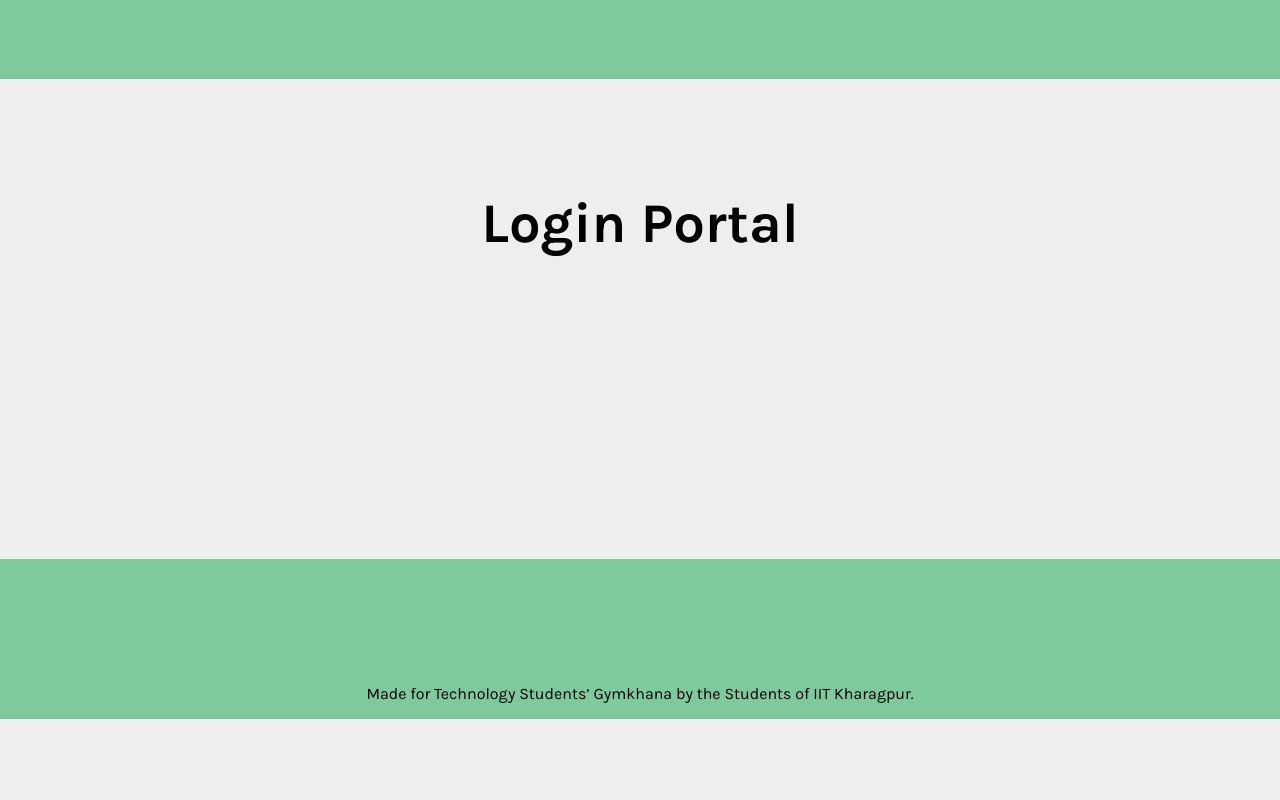
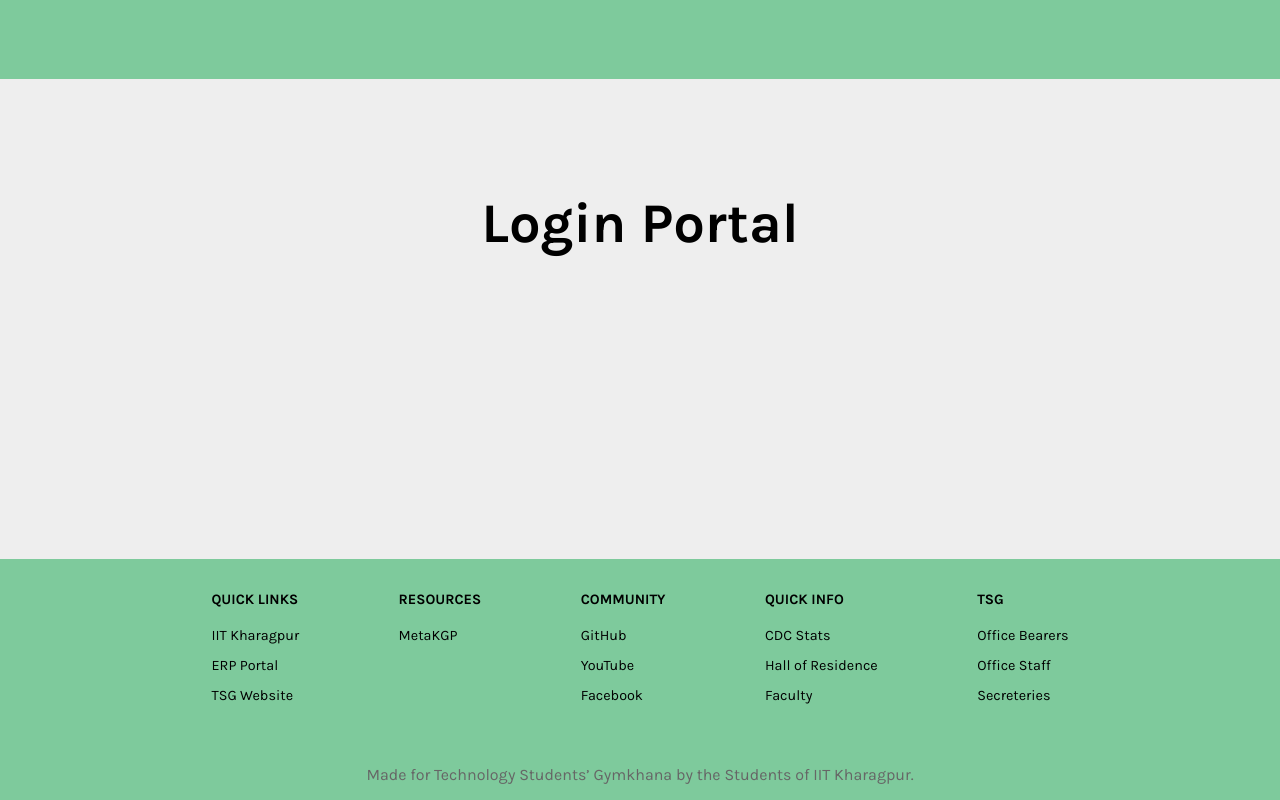
Before and after one commit to Hack-TeeEssGee/frontend, a React (Create React App) app: page / in a window 1280 px wide. Shown: the part 1761-2561 px from the top of the page. Before the commit the page ends 2480 px from the top, so only its background shows below. Built offline with nearby package versions, Linux system fonts and the light colour scheme.

Commit message:
fixed npm issue

```diff
--- a/src/components/footer.js
+++ b/src/components/footer.js
@@ -1,7 +1,143 @@
 const Footer = () => {
   return (
     <div className="footer">
-      <div>
+      <nav>
+        <div className="footer-column">
+
+          <h3>QUICK LINKS</h3>
+          <ul>
+            <li>
+              <a
+                target="_blank"
+                rel="noreferrer noopener"
+                href="http://www.iitkgp.ac.in/">
+                IIT Kharagpur
+              </a>
+            </li>
+            <li>
+              <a
+                target="_blank"
+                rel="noreferrer noopener"
+                href="http://erp.iitkgp.ac.in/">
+                ERP Portal
+              </a>
+            </li>
+            <li>
+              <a
+                target="_blank"
+                rel="noreferrer noopener"
+                href="https://gymkhana.iitkgp.ac.in/">
+                TSG Website
+              </a>
+            </li>
+          </ul>
+        </div>
+
+        <div className="footer-column">
+          <h3>RESOURCES</h3>
+          <ul>
+            <li>
+              <a
+                target="_blank"
+                rel="noreferrer noopener"
+                href="https://wiki.metakgp.org/w/Main_Page">
+                MetaKGP
+              </a>
+            </li>
+          </ul>
+        </div>
+
+        <div className="footer-column">
+          <h3>COMMUNITY</h3>
+          <ul>
+            <li>
+              <a
+                target="_blank"
+                rel="noreferrer noopener"
+                href="https://github.com/tsg-iitkgp">
+                GitHub
+              </a>
+            </li>
+            <li>
+              <a
+                target="_blank"
+                rel="noreferrer noopener"
+                href="https://www.youtube.com/c/TechologyStudentsGymkhanaIITKharagpur">
+                YouTube
+              </a>
+            </li>
+            <li>
+              <a
+                target="_blank"
+                rel="noreferrer noopener"
+                href="https://www.facebook.com/TSG.IITKharagpur/">
+                Facebook
+              </a>
+            </li>
+          </ul>
+
+        </div>
+        <div className="footer-column">
+          <h3>QUICK INFO</h3>
+          <ul>
+            <li>
+              <a
+                //target="_blank"
+                //rel="noreferrer noopener"
+                href="/#">
+                CDC Stats
+              </a>
+            </li>
+            <li>
+              <a
+                //target="_blank"
+                //rel="noreferrer noopener"
+                href="/#">
+                Hall of Residence
+              </a>
+            </li>
+            <li>
+              <a
+                //target="_blank"
+                //rel="noreferrer noopener"
+                href="/#">
+                Faculty
+              </a>
+            </li>
+          </ul>
+
+        </div>
+        <div className="footer-column">
+          <h3>TSG</h3>
+          <ul>
+            <li>
+              <a
+                //target="_blank"
+                //rel="noreferrer noopener"
+                href="/#">
+                Office Bearers
+              </a>
+            </li>
+            <li>
+              <a
+                //target="_blank"
+                //rel="noreferrer noopener"
+                href="/#">
+                Office Staff
+              </a>
+            </li>
+            <li>
+              <a
+                //target="_blank"
+                //rel="noreferrer noopener"
+                href="/#">
+                Secreteries
+              </a>
+            </li>
+          </ul>
+        </div>
+      </nav>
+      <div className="footer-title">
         Made for Technology Students’ Gymkhana by the Students of IIT Kharagpur.
       </div>
     </div>
--- a/src/styles/_footer.scss
+++ b/src/styles/_footer.scss
@@ -8,6 +8,60 @@
 
   div {
     margin: 1rem 0.5rem;
-    text-align: center;
+    //text-align: center;
+  }
+
+  nav {
+    width: 50rem;
+    display: flex;
+    justify-content: space-between;
+    margin: 2rem 0;
+    font-size: 0.9rem;
+
+    .footer-column {
+      margin: 0 1rem;
+      h3 {
+        font-weight: bold;
+        font-size: 0.9rem;
+      }
+
+      ul {
+        list-style-type: none;
+        padding: 0;
+        margin-top: 1.2rem;
+
+        li {
+          padding-bottom: 0.8rem;
+
+          a {
+            display: block;
+            color: inherit;
+            text-decoration: none;
+
+            &:hover {
+              color: $text-secondary-color;
+            }
+          }
+        }
+      }
+    }
+  }
+
+  @include sm {
+    nav {
+      flex-direction: column;
+      text-align: center;
+      width: 80vw;
+    }
+  }
+
+  @include md {
+    nav {
+      width: 80vw;
+      justify-content: space-evenly;
+    }
+  }
+  &-title {
+    color: $text-secondary-color;
   }
 }
```
